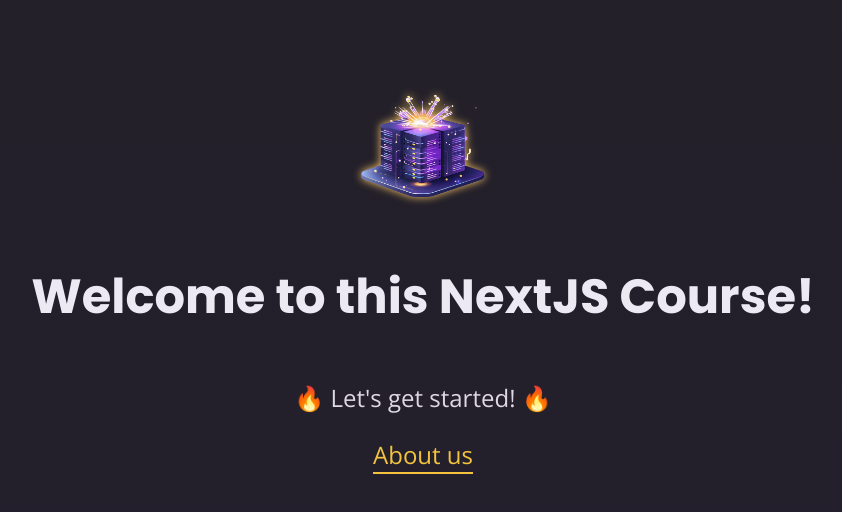
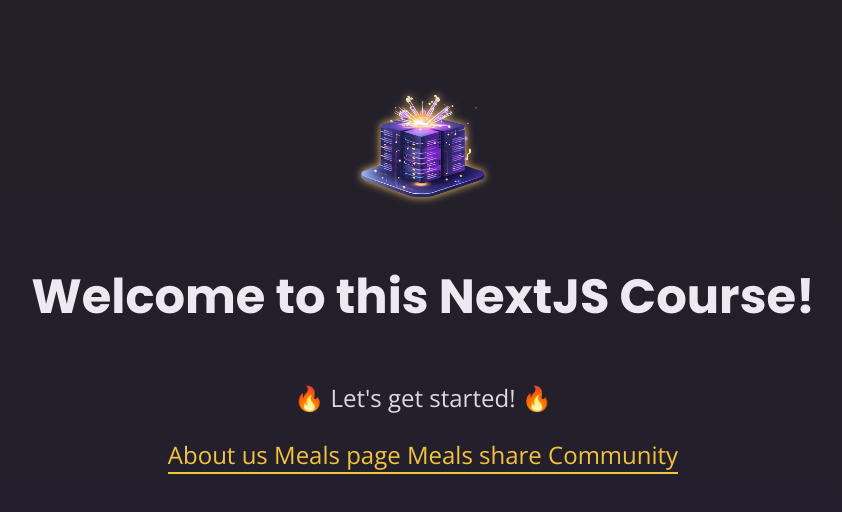
Before and after one commit to Muhammad0320/next-meal, a Next.js app: page / in a window 1280 px wide. Shown: the top 512 px of the page, without its empty margins (217-1059 px from the left). Built offline with nearby package versions, Linux system fonts and the light colour scheme.

Commit message:
chore: add link to new routes from the index rpute

```diff
--- a/app/page.js
+++ b/app/page.js
@@ -9,6 +9,9 @@
       <p>
         {" "}
         <Link href={"/about"}> About us </Link>{" "}
+        <Link href="/meals"> Meals page </Link>
+        <Link href="/meals/share"> Meals share </Link>
+        <Link href="/community"> Community</Link>
       </p>
     </main>
   );
```
